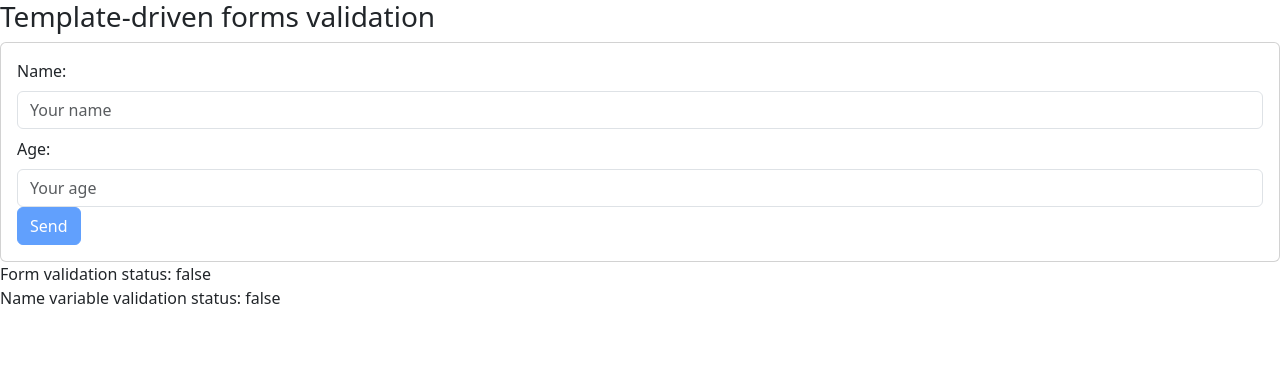
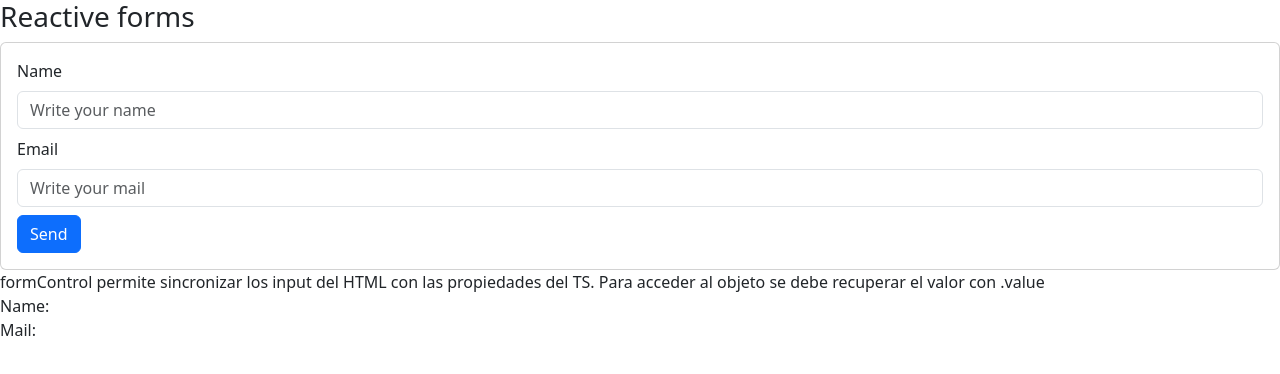
Before and after one commit to JoePortilla/angular-examples, an Angular app: page / in a window 1280 px wide. Shown: the top 374 px of the page. Built offline with nearby package versions, Linux system fonts and the light colour scheme.

Commit message:
17 FORM REACTIVE

```diff
--- a/src/app/app.component.html
+++ b/src/app/app.component.html
@@ -41,5 +41,8 @@
 <!--<h3>Template-driven forms</h3>-->
 <!--<app-form-template-driven/>-->
 
-<h3>Template-driven forms validation</h3>
-<app-form-template-driven-validation/>
+<!--<h3>Template-driven forms validation</h3>-->
+<!--<app-form-template-driven-validation/>-->
+
+<h3>Reactive forms</h3>
+<app-form-reactive/>
--- /dev/null
+++ b/src/app/form-reactive/form-reactive.component.html
@@ -0,0 +1,29 @@
+<div class="card">
+  <div class="card-body">
+    <form>
+      <div class="mb-2">
+        <label class="form-label">Name</label>
+        <input type="text" class="form-control" placeholder="Write your name"
+               [formControl]="name">
+      </div>
+
+      <div class="mb-2">
+        <label class="form-label">Email</label>
+        <input type="email" class="form-control" placeholder="Write your mail"
+               [formControl]="mail">
+      </div>
+
+      <button class="btn btn-primary">
+        Send
+      </button>
+
+    </form>
+  </div>
+</div>
+
+formControl permite sincronizar los input del HTML con las propiedades del TS.
+Para acceder al objeto se debe recuperar el valor con .value
+<br>
+Name: {{ name.value }}
+<br>
+Mail: {{ mail.value }}
--- /dev/null
+++ b/src/app/form-reactive/form-reactive.component.ts
@@ -0,0 +1,13 @@
+import {Component} from '@angular/core';
+import {FormControl} from "@angular/forms";
+
+@Component({
+  selector: 'app-form-reactive',
+  templateUrl: './form-reactive.component.html',
+  styleUrl: './form-reactive.component.css'
+})
+export class FormReactiveComponent {
+  name = new FormControl('');
+  mail = new FormControl('');
+
+}
```
Also changed, not shown: src/app/app.module.ts (+9 -4 lines), src/app/form-reactive/form-reactive.component.css (added).
